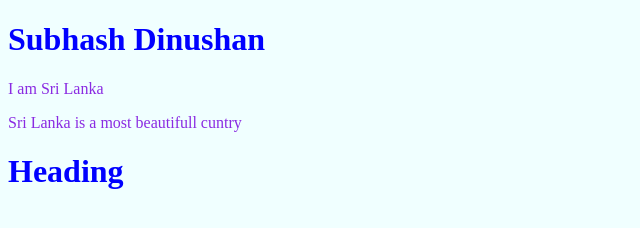
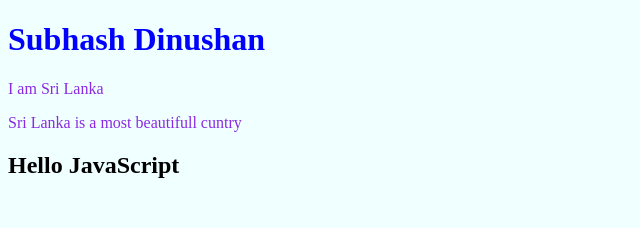
Before and after one commit to SubhashDinushan/Thered-_job, a plain HTML site: page index.html in a window 1280 px wide. Shown: the whole page, without its empty margins (0-640 px from the left). Drawn offline with Linux system fonts and the light colour scheme.

Commit message:
Fixed PR request changes

```diff
--- a/index.html
+++ b/index.html
@@ -14,6 +14,6 @@
 
     <p>Sri Lanka is a most beautifull cuntry </p>
 
-    <h1>Heading</h1>
+    <h2>Hello JavaScript</h2>
 </body>
 </html>
```
